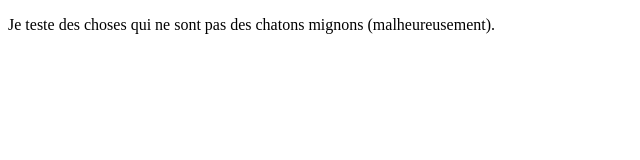
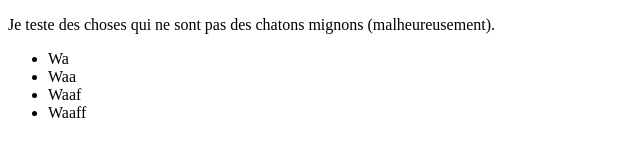
Before and after one commit to hrtshpdbx1/first_repo, a plain HTML site: page index.html in a window 1280 px wide. Shown: the whole page, without its empty margins (0-640 px from the left). Drawn offline with Linux system fonts and the light colour scheme.

Commit message:
Update index new title other list waaff .html

```diff
--- a/index.html
+++ b/index.html
@@ -3,9 +3,17 @@
 <head>
     <meta charset="UTF-8">
     <meta name="viewport" content="width=device-width, initial-scale=1.0">
-    <title>Document</title>
+    <title>Best Title</title>
 </head>
 <body>
     <p> Je teste des choses qui ne sont pas des chatons mignons (malheureusement).</p>
+
+    <ul>
+        <li>Wa</li>
+        <li>Waa</li>
+        <li>Waaf</li>
+        <li>Waaff</li>
+
+    </ul>
 </body>
 </html>
```
